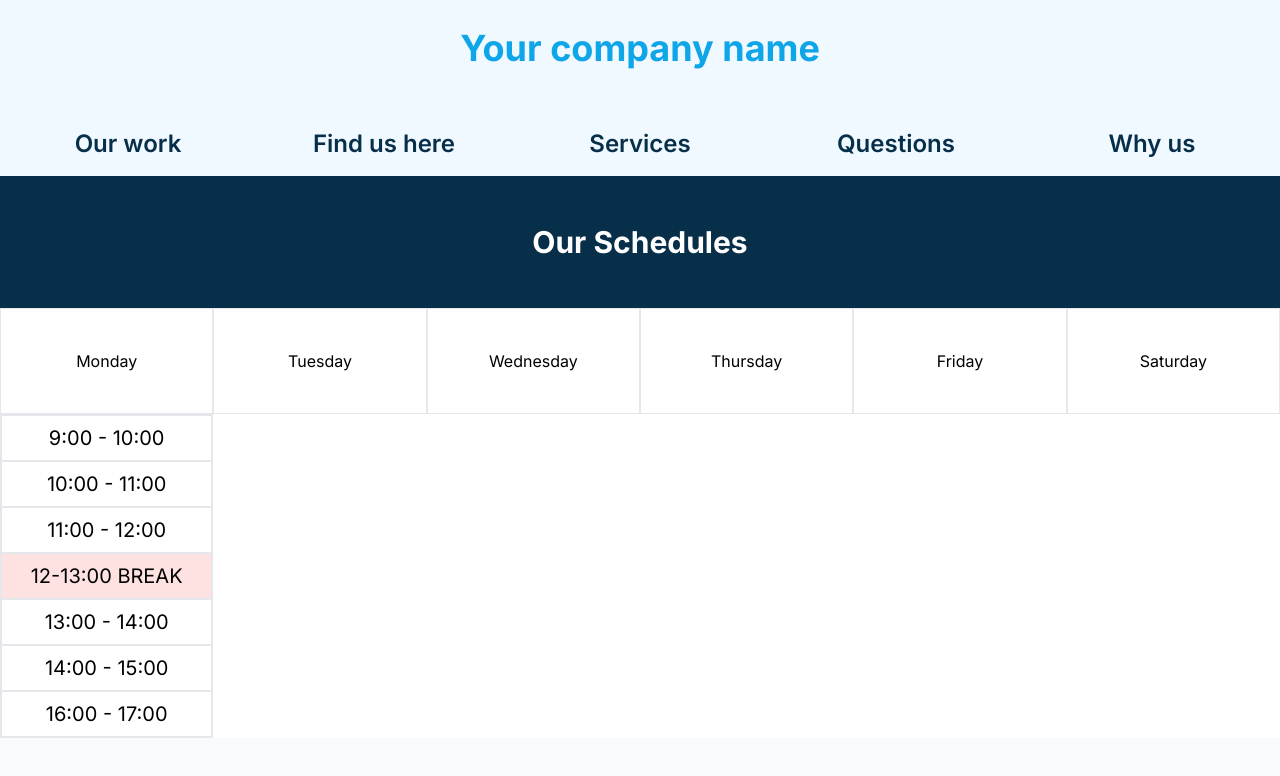
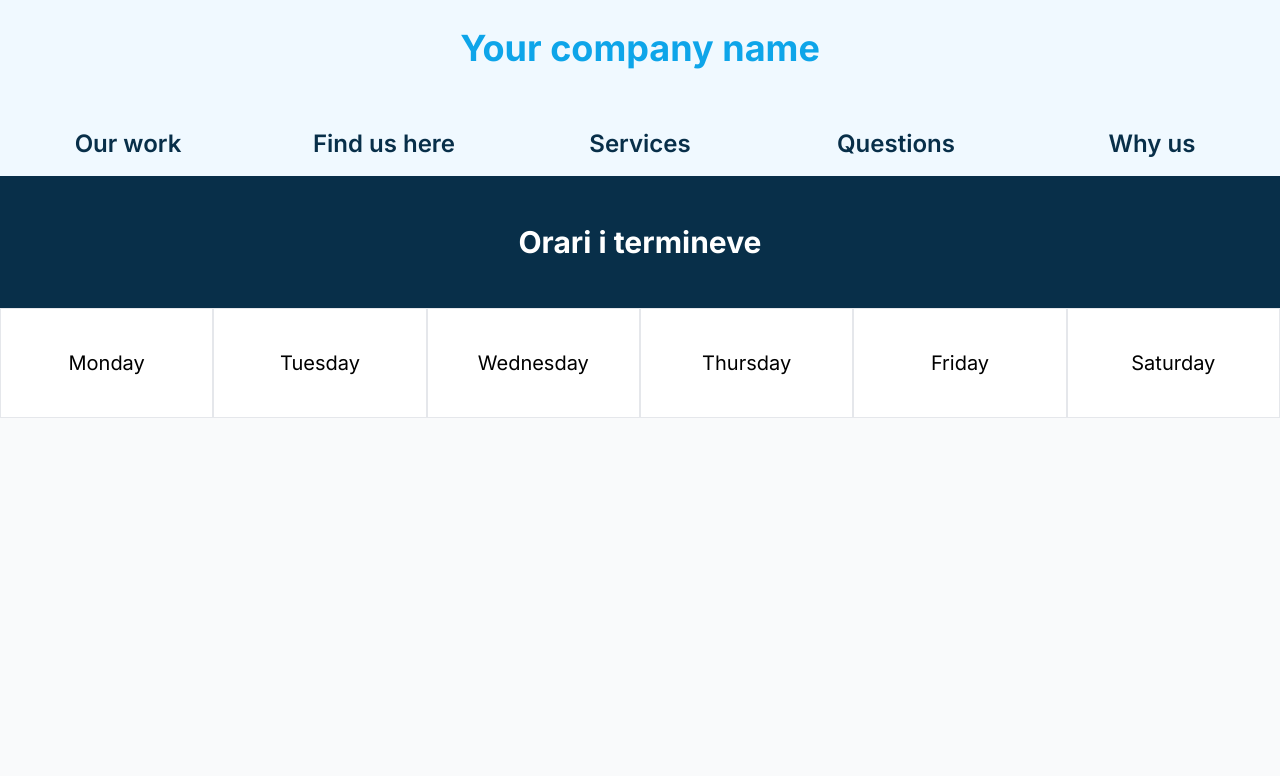
Before and after one commit to armql/Correla, a React (Vite) app in the folder front/: page /home in a window 1280 px wide. Shown: the top 776 px of the page. Built offline with nearby package versions, Linux system fonts and the light colour scheme.

Commit message:
dynamic display of schedules

```diff
--- a/front/src/views/Home.jsx
+++ b/front/src/views/Home.jsx
@@ -1,39 +1,101 @@
-import React from 'react'
+import React, { useState } from 'react'
 
 export default function Home() {
+    const [schedule, setSchedule] = useState(false);
+
+    const toggleScheduler = () => {
+        setSchedule(!schedule);
+    }
     return (
         <div className='parent'>
             <div className='bg-sky-950 text-white p-12 flex items-center justify-center font-bold text-3xl'>
-                Our Schedules
+                Orari i termineve
             </div>
             <div className='grid bg-white grid-cols-3 lg:grid-cols-6 items-center justify-center text-center'>
-                <div className='relative group p-10 border bg-white hover:border-sky-300 hover:shadow transition cursor-pointer duration-500 active:translate-y-1'>
+                <button onClick={toggleScheduler} type="button" className='relative group text-xl p-10 border bg-white hover:border-sky-300 hover:shadow transition cursor-pointer active:bg-sky-50'>
                     Monday
+                </button>
+                <button type="button" className='group p-10 border bg-white hover:border-sky-300 hover:shadow text-xl transition cursor-pointer active:bg-sky-50'>
+                    Tuesday
+                </button>
+                <button type="button" className='group p-10 border bg-white hover:border-sky-300 hover:shadow text-xl transition cursor-pointer active:bg-sky-50'>
+                    Wednesday
+                </button>
+                <button type="button" className='group p-10 border bg-white hover:border-sky-300 hover:shadow text-xl transition cursor-pointer active:bg-sky-50'>
+                    Thursday
+                </button>
+                <button type="button" className='group p-10 border bg-white hover:border-sky-300 hover:shadow text-xl transition cursor-pointer active:bg-sky-50'>
+                    Friday
+                </button>
+                <button type="button" className='group p-10 border bg-white hover:border-sky-300 hover:shadow text-xl transition cursor-pointer active:bg-sky-50'>
+                    Saturday
+                </button>
+                {schedule && (
+                <div className='text-xl grid-cols-1'>
+                    <button type='button' className='w-full hover:shadow hover:bg-gray-50 transition p-6 border-t-2 border-r-2 border-l-2'>9:00 - 10:00</button>
+                    <button type='button' className='w-full hover:shadow hover:bg-gray-50 transition p-6 border-t-2 border-r-2 border-l-2'>10:00 - 11:00</button>
+                    <button type='button' className='w-full hover:shadow hover:bg-gray-50 transition p-6 border-t-2 border-r-2 border-l-2'>11:00 - 12:00</button>
+                    <button type='button' className='w-full p-6 border-t-2 border-r-2 border-l-2 bg-red-100' disabled>12-13:00 BREAK</button>
+                    <button type='button' className='w-full hover:shadow hover:bg-gray-50 transition p-6 border-t-2 border-r-2 border-l-2'>13:00 - 14:00</button>
+                    <button type='button' className='w-full hover:shadow hover:bg-gray-50 transition p-6 border-t-2 border-r-2 border-l-2'>14:00 - 15:00</button>
+                    <button type='button' className='w-full hover:shadow hover:bg-gray-50 transition p-6 border-t-2 border-r-2 border-l-2 border-b-2'>16:00 - 17:00</button>
                 </div>
-                <div className='group p-10 border bg-white hover:border-sky-300 hover:shadow transition cursor-pointer duration-500 active:translate-y-1'>
-                    Tuesday
+                )}
+                {schedule && (
+                <div className='text-xl grid-cols-1'>
+                    <button type='button' className='w-full hover:shadow hover:bg-gray-50 transition p-6 border-t-2 border-r-2 border-l-2'>9:00 - 10:00</button>
+                    <button type='button' className='w-full hover:shadow hover:bg-gray-50 transition p-6 border-t-2 border-r-2 border-l-2'>10:00 - 11:00</button>
+                    <button type='button' className='w-full hover:shadow hover:bg-gray-50 transition p-6 border-t-2 border-r-2 border-l-2'>11:00 - 12:00</button>
+                    <button type='button' className='w-full p-6 border-t-2 border-r-2 border-l-2 bg-red-100' disabled>12-13:00 BREAK</button>
+                    <button type='button' className='w-full hover:shadow hover:bg-gray-50 transition p-6 border-t-2 border-r-2 border-l-2'>13:00 - 14:00</button>
+                    <button type='button' className='w-full hover:shadow hover:bg-gray-50 transition p-6 border-t-2 border-r-2 border-l-2'>14:00 - 15:00</button>
+                    <button type='button' className='w-full hover:shadow hover:bg-gray-50 transition p-6 border-t-2 border-r-2 border-l-2 border-b-2'>16:00 - 17:00</button>
                 </div>
-                <div className='group p-10 border bg-white hover:border-sky-300 hover:shadow transition cursor-pointer duration-500 active:translate-y-1'>
-                    Wednesday
+                )}
+                {schedule && (
+                <div className='text-xl grid-cols-1'>
+                    <button type='button' className='w-full hover:shadow hover:bg-gray-50 transition p-6 border-t-2 border-r-2 border-l-2'>9:00 - 10:00</button>
+                    <button type='button' className='w-full hover:shadow hover:bg-gray-50 transition p-6 border-t-2 border-r-2 border-l-2'>10:00 - 11:00</button>
+                    <button type='button' className='w-full hover:shadow hover:bg-gray-50 transition p-6 border-t-2 border-r-2 border-l-2'>11:00 - 12:00</button>
+                    <button type='button' className='w-full p-6 border-t-2 border-r-2 border-l-2 bg-red-100' disabled>12-13:00 BREAK</button>
+                    <button type='button' className='w-full hover:shadow hover:bg-gray-50 transition p-6 border-t-2 border-r-2 border-l-2'>13:00 - 14:00</button>
+                    <button type='button' className='w-full hover:shadow hover:bg-gray-50 transition p-6 border-t-2 border-r-2 border-l-2'>14:00 - 15:00</button>
+                    <button type='button' className='w-full hover:shadow hover:bg-gray-50 transition p-6 border-t-2 border-r-2 border-l-2 border-b-2'>16:00 - 17:00</button>
                 </div>
-                <div className='group p-10 border bg-white hover:border-sky-300 hover:shadow transition cursor-pointer duration-500 active:translate-y-1'>
-                    Thursday
+                )}
+                {schedule && (
+                <div className='text-xl grid-cols-1'>
+                    <button type='button' className='w-full hover:shadow hover:bg-gray-50 transition p-6 border-t-2 border-r-2 border-l-2'>9:00 - 10:00</button>
+                    <button type='button' className='w-full hover:shadow hover:bg-gray-50 transition p-6 border-t-2 border-r-2 border-l-2'>10:00 - 11:00</button>
+                    <button type='button' className='w-full hover:shadow hover:bg-gray-50 transition p-6 border-t-2 border-r-2 border-l-2'>11:00 - 12:00</button>
+                    <button type='button' className='w-full p-6 border-t-2 border-r-2 border-l-2 bg-red-100' disabled>12-13:00 BREAK</button>
+                    <button type='button' className='w-full hover:shadow hover:bg-gray-50 transition p-6 border-t-2 border-r-2 border-l-2'>13:00 - 14:00</button>
+                    <button type='button' className='w-full hover:shadow hover:bg-gray-50 transition p-6 border-t-2 border-r-2 border-l-2'>14:00 - 15:00</button>
+                    <button type='button' className='w-full hover:shadow hover:bg-gray-50 transition p-6 border-t-2 border-r-2 border-l-2 border-b-2'>16:00 - 17:00</button>
                 </div>
-                <div className='group p-10 border bg-white hover:border-sky-300 hover:shadow transition cursor-pointer duration-500 active:translate-y-1'>
-                    Friday
+                )}
+                {schedule && (
+                <div className='text-xl grid-cols-1'>
+                    <button type='button' className='w-full hover:shadow hover:bg-gray-50 transition p-6 border-t-2 border-r-2 border-l-2'>9:00 - 10:00</button>
+                    <button type='button' className='w-full hover:shadow hover:bg-gray-50 transition p-6 border-t-2 border-r-2 border-l-2'>10:00 - 11:00</button>
+                    <button type='button' className='w-full hover:shadow hover:bg-gray-50 transition p-6 border-t-2 border-r-2 border-l-2'>11:00 - 12:00</button>
+                    <button type='button' className='w-full p-6 border-t-2 border-r-2 border-l-2 bg-red-100' disabled>12-13:00 BREAK</button>
+                    <button type='button' className='w-full hover:shadow hover:bg-gray-50 transition p-6 border-t-2 border-r-2 border-l-2'>13:00 - 14:00</button>
+                    <button type='button' className='w-full hover:shadow hover:bg-gray-50 transition p-6 border-t-2 border-r-2 border-l-2'>14:00 - 15:00</button>
+                    <button type='button' className='w-full hover:shadow hover:bg-gray-50 transition p-6 border-t-2 border-r-2 border-l-2 border-b-2'>16:00 - 17:00</button>
                 </div>
-                <div className='group p-10 border bg-white hover:border-sky-300 hover:shadow transition cursor-pointer duration-500 active:translate-y-1'>
-                    Saturday
+                )}
+                {schedule && (
+                <div className='text-xl grid-cols-1'>
+                    <button type='button' className='w-full hover:shadow hover:bg-gray-50 transition p-6 border-t-2 border-r-2 border-l-2'>9:00 - 10:00</button>
+                    <button type='button' className='w-full hover:shadow hover:bg-gray-50 transition p-6 border-t-2 border-r-2 border-l-2'>10:00 - 11:00</button>
+                    <button type='button' className='w-full hover:shadow hover:bg-gray-50 transition p-6 border-t-2 border-r-2 border-l-2'>11:00 - 12:00</button>
+                    <button type='button' className='w-full p-6 border-t-2 border-r-2 border-l-2 bg-red-100' disabled>12-13:00 BREAK</button>
+                    <button type='button' className='w-full hover:shadow hover:bg-gray-50 transition p-6 border-t-2 border-r-2 border-l-2'>13:00 - 14:00</button>
+                    <button type='button' className='w-full hover:shadow hover:bg-gray-50 transition p-6 border-t-2 border-r-2 border-l-2'>14:00 - 15:00</button>
+                    <button type='button' className='w-full hover:shadow hover:bg-gray-50 transition p-6 border-t-2 border-r-2 border-l-2 border-b-2'>16:00 - 17:00</button>
                 </div>
-                <div className='text-xl grid-cols-1'>
-                    <div className='p-2 border-t-2 border-r-2 border-l-2'>9:00 - 10:00</div>
-                    <div className='p-2 border-t-2 border-r-2 border-l-2'>10:00 - 11:00</div>
-                    <div className='p-2 border-t-2 border-r-2 border-l-2'>11:00 - 12:00</div>
-                    <div className='p-2 border-t-2 border-r-2 border-l-2 bg-red-100'>12-13:00 BREAK</div>
-                    <div className='p-2 border-t-2 border-r-2 border-l-2'>13:00 - 14:00</div>
-                    <div className='p-2 border-t-2 border-r-2 border-l-2'>14:00 - 15:00</div>
-                    <div className='p-2 border-t-2 border-r-2 border-l-2 border-b-2'>16:00 - 17:00</div>
-                </div>
+                )}
             </div>
         </div>
     )
```
